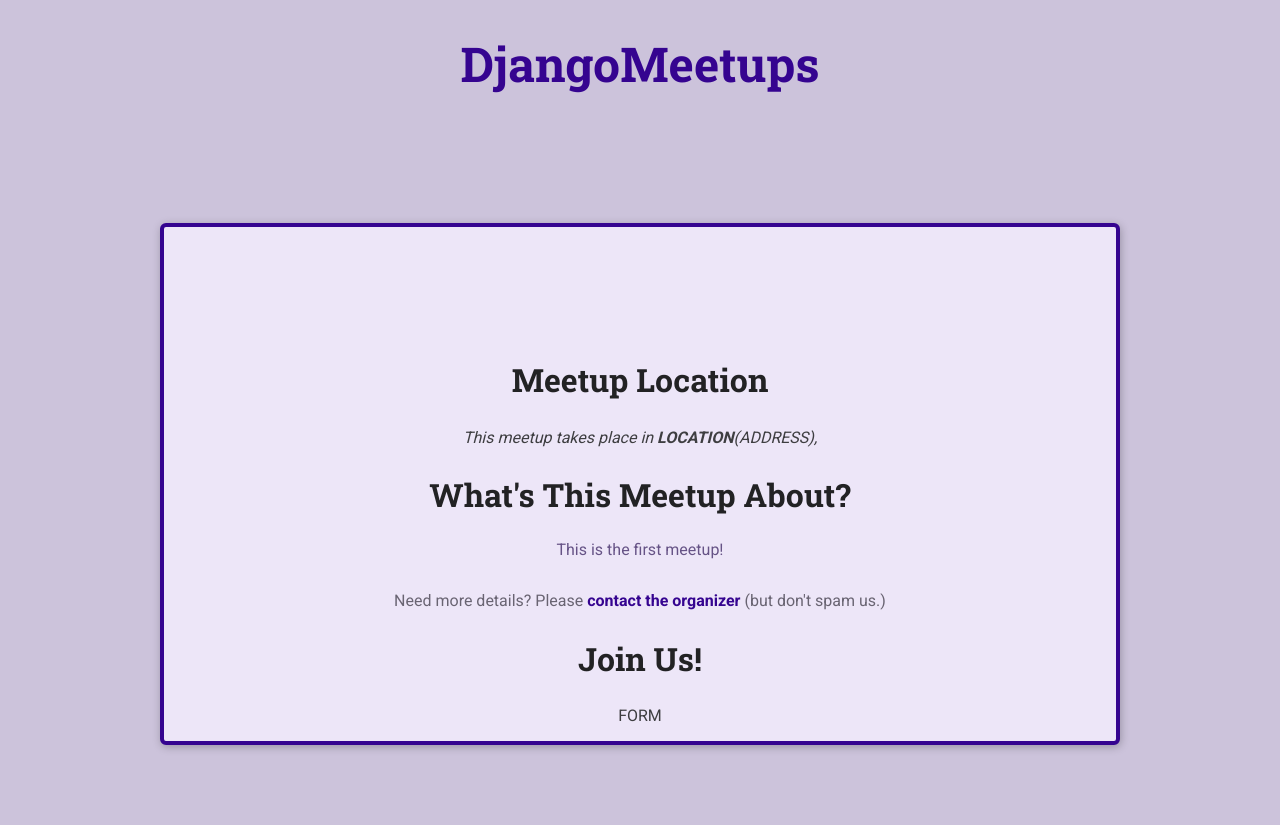
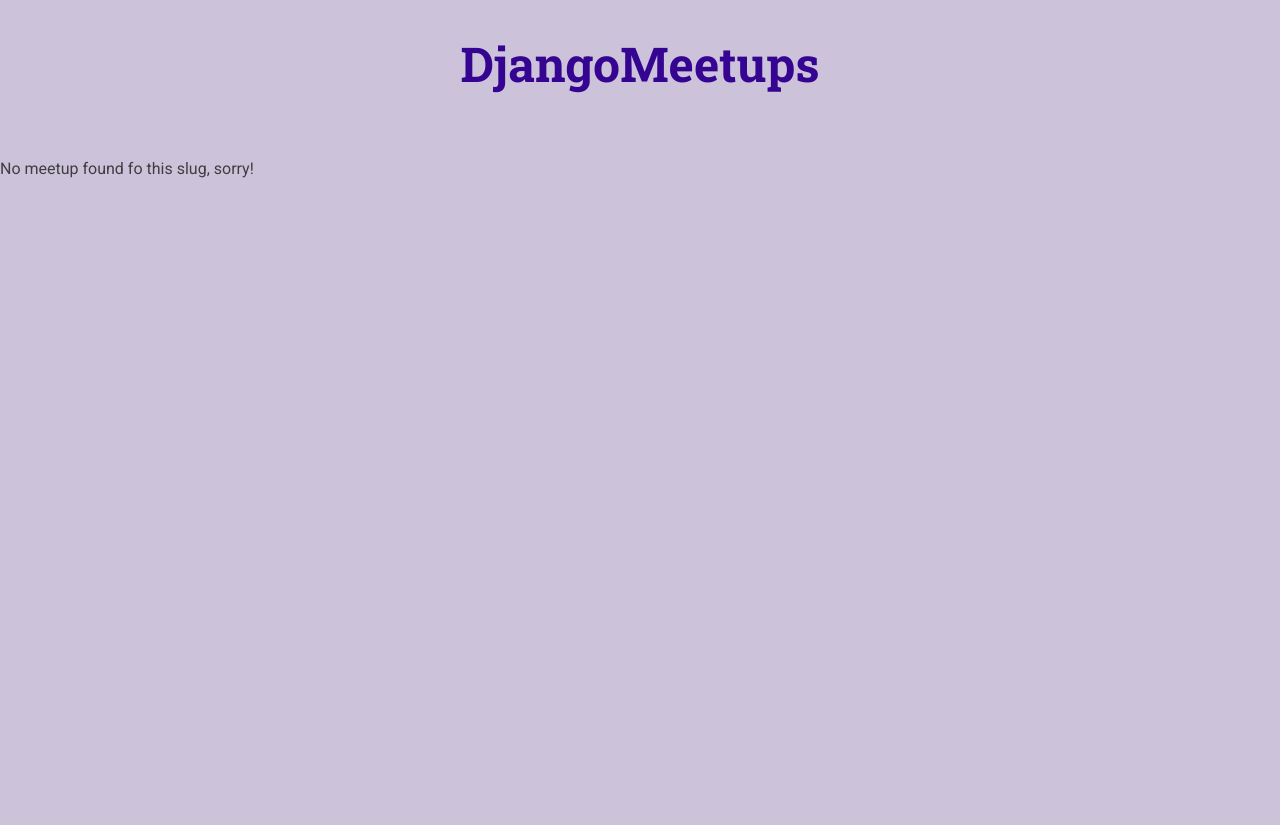
Before and after one commit to Mariusz112/Django-kurs, a Django app: page /meetups/1 in a window 1280 px wide. After the commit the page ends 178 px from the top, so only its background shows below. Run offline with Django 4.2, Linux system fonts and the light colour scheme.

Commit message:
Querying Data

```diff
--- a/meetups/templates/meetups/meetup-details.html
+++ b/meetups/templates/meetups/meetup-details.html
@@ -15,25 +15,11 @@
 {% endblock %}
 
 {% block body%}
-<article>
-    <img src="" alt="">
 
-    <section id="location">
-        <h2>Meetup Location</h2>
-        <address>This meetup takes place in <span>LOCATION</span>(ADDRESS),</address>
-    </section>
-    <section id="details">
-        <h2>What's This Meetup About?</h2>
-        <p>
-            {{ meetup_description }}
-        </p>
-        <footer>
-            <p>Need more details? Please <a href="">contact the organizer</a> (but don't spam us.)</p>
-        </footer>
-    </section>
-    <section id="registration">
-        <h2>Join Us!</h2>
-        FORM
-    </section>
-</article>
+{% if meetup_found %}
+
+{% else%}
+<p>No meetup found fo this slug, sorry!</p>
+{% endif %}
+
 {% endblock %}
```
